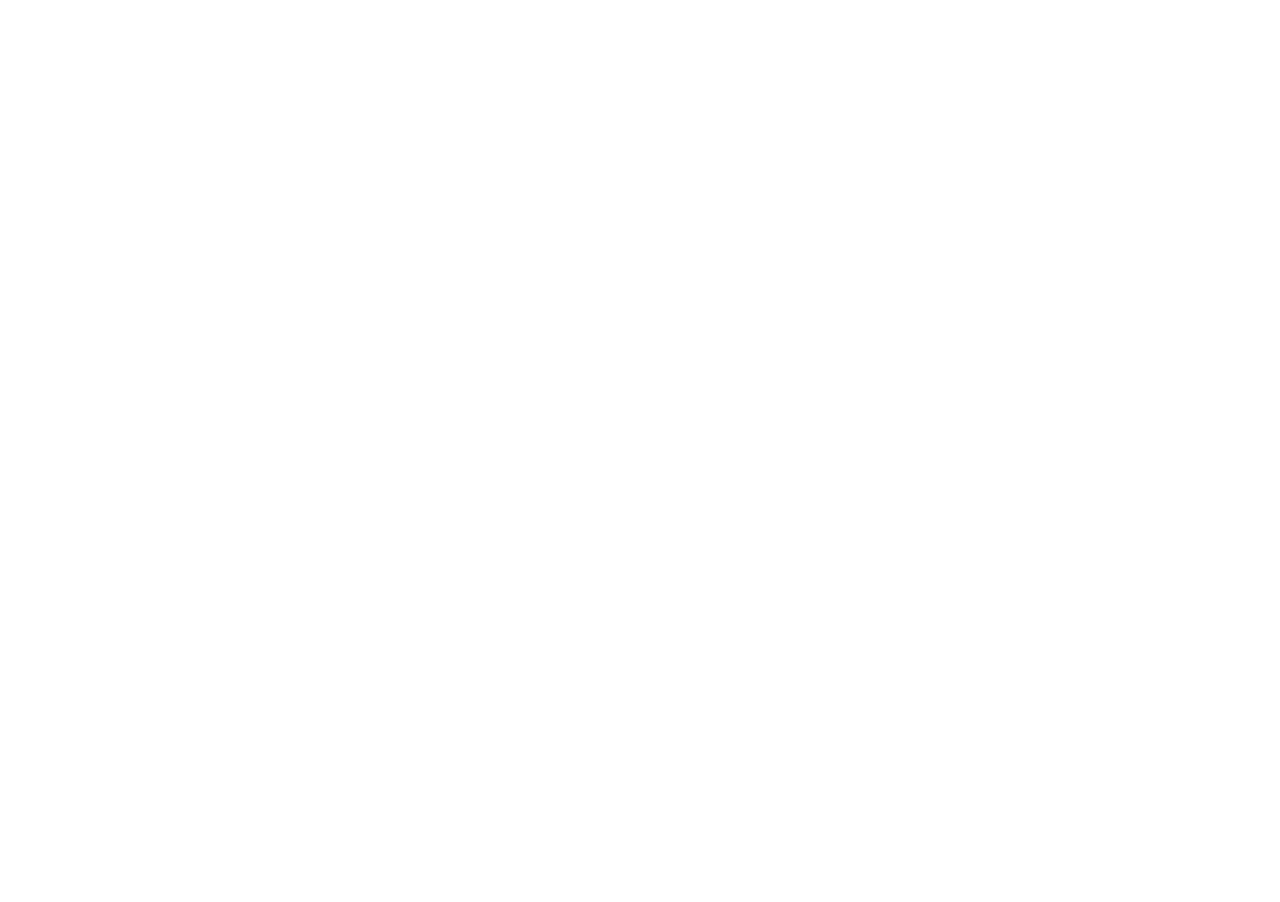
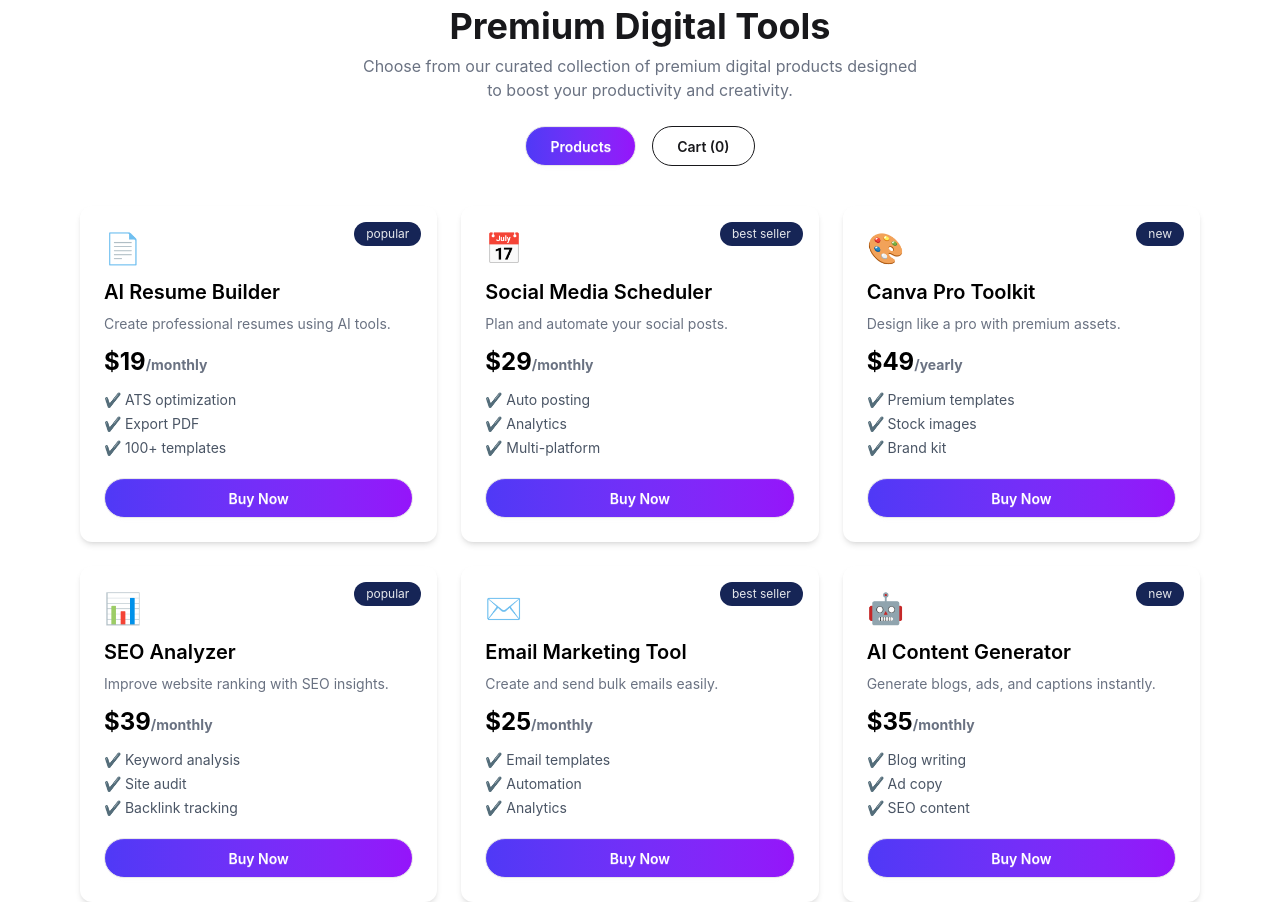
Before and after one commit to aribariyan4-a11y/vite-project, a React (Vite) app: page / in a window 1280 px wide. Shown: the part 1040-1942 px from the top of the page. Before the commit the page ends 982 px from the top, so only its background shows below. Built offline with nearby package versions, Linux system fonts and the light colour scheme.

Commit message:
Create card section with toggle buttons

```diff
--- /dev/null
+++ b/public/products.json
@@ -0,0 +1,69 @@
+
+[
+  {
+    "id": 1,
+    "name": "AI Resume Builder",
+    "description": "Create professional resumes using AI tools.",
+    "price": 19,
+    "period": "monthly",
+    "tag": "popular",
+    "tagType": "success",
+    "features": ["ATS optimization", "Export PDF", "100+ templates"],
+    "icon": "📄"
+  },
+  {
+    "id": 2,
+    "name": "Social Media Scheduler",
+    "description": "Plan and automate your social posts.",
+    "price": 29,
+    "period": "monthly",
+    "tag": "best seller",
+    "tagType": "warning",
+    "features": ["Auto posting", "Analytics", "Multi-platform"],
+    "icon": "📅"
+  },
+  {
+    "id": 3,
+    "name": "Canva Pro Toolkit",
+    "description": "Design like a pro with premium assets.",
+    "price": 49,
+    "period": "yearly",
+    "tag": "new",
+    "tagType": "info",
+    "features": ["Premium templates", "Stock images", "Brand kit"],
+    "icon": "🎨"
+  },
+  {
+    "id": 4,
+    "name": "SEO Analyzer",
+    "description": "Improve website ranking with SEO insights.",
+    "price": 39,
+    "period": "monthly",
+    "tag": "popular",
+    "tagType": "success",
+    "features": ["Keyword analysis", "Site audit", "Backlink tracking"],
+    "icon": "📊"
+  },
+  {
+    "id": 5,
+    "name": "Email Marketing Tool",
+    "description": "Create and send bulk emails easily.",
+    "price": 25,
+    "period": "monthly",
+    "tag": "best seller",
+    "tagType": "warning",
+    "features": ["Email templates", "Automation", "Analytics"],
+    "icon": "✉️"
+  },
+  {
+    "id": 6,
+    "name": "AI Content Generator",
+    "description": "Generate blogs, ads, and captions instantly.",
+    "price": 35,
+    "period": "monthly",
+    "tag": "new",
+    "tagType": "info",
+    "features": ["Blog writing", "Ad copy", "SEO content"],
+    "icon": "🤖"
+  }
+]
--- a/src/App.jsx
+++ b/src/App.jsx
@@ -1,17 +1,29 @@
-import { useState } from 'react';
+import { useEffect, useState } from 'react';
 import Navbar from './components/Navbar';
 import Banner from './components/Banner';
 import Stats from './components/Stats';
+import ProductsSection from './components/ProductsSection';
+import Products from './components/Products';
 
 function App() {
   const [cart, setCart] = useState([]);
+  const [products, setProducts] = useState([]);
+  const [showCart, setShowCart] = useState(false);
+
+  useEffect(() => {
+    fetch('products.json')
+      .then(res => res.json())
+      .then(data => setProducts(data));
+  }, []);
 
   return (
-    <>
+    <div data-theme="light">
       <Navbar cart={cart} />
       <Banner />
       <Stats />
-    </>
+      <ProductsSection cart={cart} showCart={showCart} setShowCart={setShowCart} />
+      {!showCart && <Products products={products} />}
+    </div>
   );
 }
 
--- a/src/components/Banner.jsx
+++ b/src/components/Banner.jsx
@@ -6,7 +6,6 @@
         <div className="bg-gray-50 px-8 py-16">
             <div className="flex flex-col-reverse lg:flex-row items-center gap-10">
 
-                {/* Left Content */}
                 <div className="max-w-xl">
 
                     <p className="bg-blue-100 text-purple-600 inline-block px-4 py-1 rounded-full text-sm mb-4">
@@ -38,7 +37,6 @@
 
                 </div>
 
-                {/* Right Image */}
                 <div>
                     <img
                         src={bannerImg}
--- /dev/null
+++ b/src/components/ProductCard.jsx
@@ -0,0 +1,43 @@
+const ProductCard = ({ product }) => {
+    const { name, description, price, period, features, icon, tag } = product;
+
+    return (
+        <div className="bg-white rounded-xl shadow-md p-6 text-left relative">
+
+            {/* Tag */}
+            <span className="absolute top-4 right-4 text-xs bg-blue-950 text-gray-200 px-3 py-1 rounded-full">
+                {tag}
+            </span>
+
+            {/* Icon */}
+            <div className="text-3xl mb-3">{icon}</div>
+
+            {/* Name */}
+            <h3 className="text-xl text-black font-semibold">{name}</h3>
+
+            {/* Description */}
+            <p className="text-gray-500 text-sm mt-2">{description}</p>
+
+            {/* Price */}
+            <p className="text-2xl text-black font-bold mt-3">
+                ${price}
+                <span className="text-sm text-gray-500">/{period}</span>
+            </p>
+
+            {/* Features */}
+            <ul className="mt-3 space-y-1 text-sm text-gray-600">
+                {features.map((f, index) => (
+                    <li key={index}>✔ {f}</li>
+                ))}
+            </ul>
+
+            {/* Button */}
+            <button className="btn mt-5 w-full bg-gradient-to-r from-[#4F39F6] to-[#9514FA] text-white rounded-full">
+                Buy Now
+            </button>
+
+        </div>
+    );
+};
+
+export default ProductCard;
--- /dev/null
+++ b/src/components/Products.jsx
@@ -0,0 +1,13 @@
+import ProductCard from "./ProductCard";
+
+const Products = ({ products }) => {
+  return (
+    <div className="max-w-6xl mx-auto mt-10 px-4 grid grid-cols-1 md:grid-cols-2 lg:grid-cols-3 gap-6">
+      {products.map(product => (
+        <ProductCard key={product.id} product={product} />
+      ))}
+    </div>
+  );
+};
+
+export default Products;
--- /dev/null
+++ b/src/components/ProductsSection.jsx
@@ -0,0 +1,36 @@
+const ProductsSection = ({ cart, setShowCart, showCart }) => {
+    return (
+        <div className="max-w-6xl mx-auto mt-16 px-4 text-center">
+
+            <h2 className="text-4xl font-bold">
+                Premium Digital Tools
+            </h2>
+
+            <p className="text-gray-500 mt-2">
+                Choose from our curated collection of premium digital products designed <br /> to boost your productivity and creativity.
+            </p>
+
+            <div className="flex justify-center gap-4 mt-6">
+
+                <button
+                    onClick={() => setShowCart(false)}
+                    className={`btn rounded-full px-6 ${!showCart ? "bg-gradient-to-r from-[#4F39F6] to-[#9514FA] text-white" : "btn-outline"
+                        }`}
+                >
+                    Products
+                </button>
+
+                <button
+                    onClick={() => setShowCart(true)}
+                    className={`btn rounded-full px-6 ${showCart ? "bg-purple-600 text-white" : "btn-outline"
+                        }`}
+                >
+                    Cart ({cart.length})
+                </button>
+
+            </div>
+        </div>
+    );
+};
+
+export default ProductsSection;
```
Also changed, not shown: src/assets/play.png.
